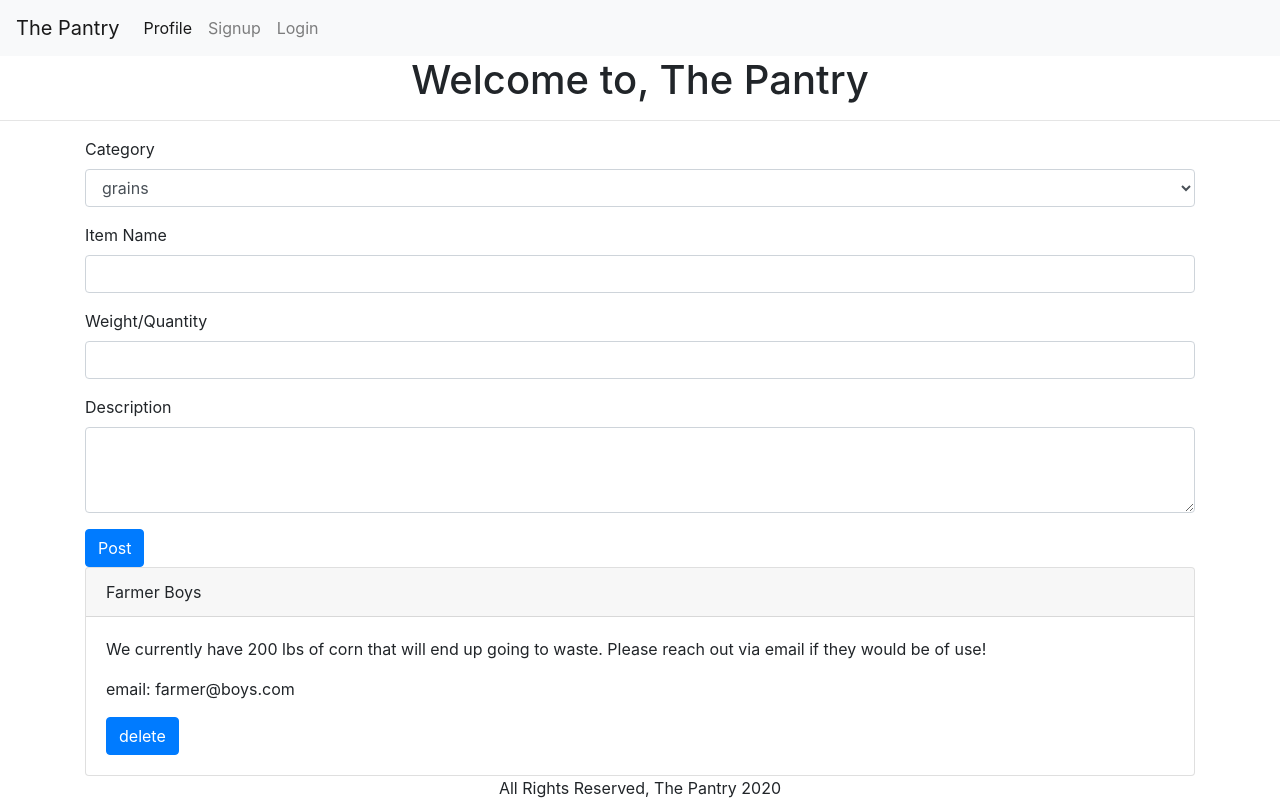
After one commit to kinawy/The-Pantry, a Django app: page /profile/ in a window 1280 px wide. The commit adds this page. Run offline with Django 3.2, Linux system fonts and the light colour scheme; some libraries are stand-ins or nearby versions.

Commit message:
profile and navbar

```diff
--- a/main_app/templates/index.html
+++ b/main_app/templates/index.html
@@ -8,7 +8,19 @@
   </head>
   <body>
     <header>
-
+      <nav class="navbar navbar-expand-lg navbar-light bg-light">
+        <a class="navbar-brand" href="#">The Pantry</a>
+        <button class="navbar-toggler" type="button" data-toggle="collapse" data-target="#navbarNavAltMarkup" aria-controls="navbarNavAltMarkup" aria-expanded="false" aria-label="Toggle navigation">
+          <span class="navbar-toggler-icon"></span>
+        </button>
+        <div class="collapse navbar-collapse" id="navbarNavAltMarkup">
+          <div class="navbar-nav">
+            <a class="nav-link active" href="#">Profile<span class="sr-only">(current)</span></a>
+            <a class="nav-link" href="#">Signup</a>
+            <a class="nav-link" href="#">Login</a>
+          </div>
+        </div>
+      </nav>
     </header>
     <h1 class="index-head">Welcome to, The Pantry</h1>
     <hr />
--- /dev/null
+++ b/main_app/templates/profile.html
@@ -0,0 +1,50 @@
+{% extends 'index.html' %}
+{% load static %}
+
+{% block content %}
+<div class="container">
+    <form>
+
+        <div class="form-group">
+          <label for="category">Category</label>
+          <select class="form-control" id="category">
+            <option>grains</option>
+            <option>vegetables</option>
+            <option>fruits</option>
+            <option>dairy</option>
+            <option>meat</option>
+          </select>
+        </div>
+        <div class="form-group">
+            <label for="item-name">Item Name</label>
+            <input type="text" class="form-control" id="item-name">
+        </div>
+        <div class="form-group">
+            <label for="weight-quantity">Weight/Quantity</label>
+            <input type="text" class="form-control" id="weight-quantity">
+          </div>
+        <div class="form-group">
+          <label for="description">Description</label>
+          <textarea class="form-control" id="description" rows="3"></textarea>
+        </div>
+        <button type="submit" class="btn btn-primary">Post</button>
+      </form>
+
+      <div class="card">
+        <div class="card-header">
+          Farmer Boys
+        </div>
+        <div class="card-body">
+          <p class="card-text">We currently have 200 lbs of corn that will end up going to waste. Please reach out via email if they would be of use!</p>
+          <p class="card-text">email: farmer@boys.com</p>
+          <form>
+                <input type="hidden" value="">
+                <button href="#" class="btn btn-primary">delete</button>
+          </form>
+        </div>
+      </div>
+</div>
+
+
+
+{% endblock %}
```
